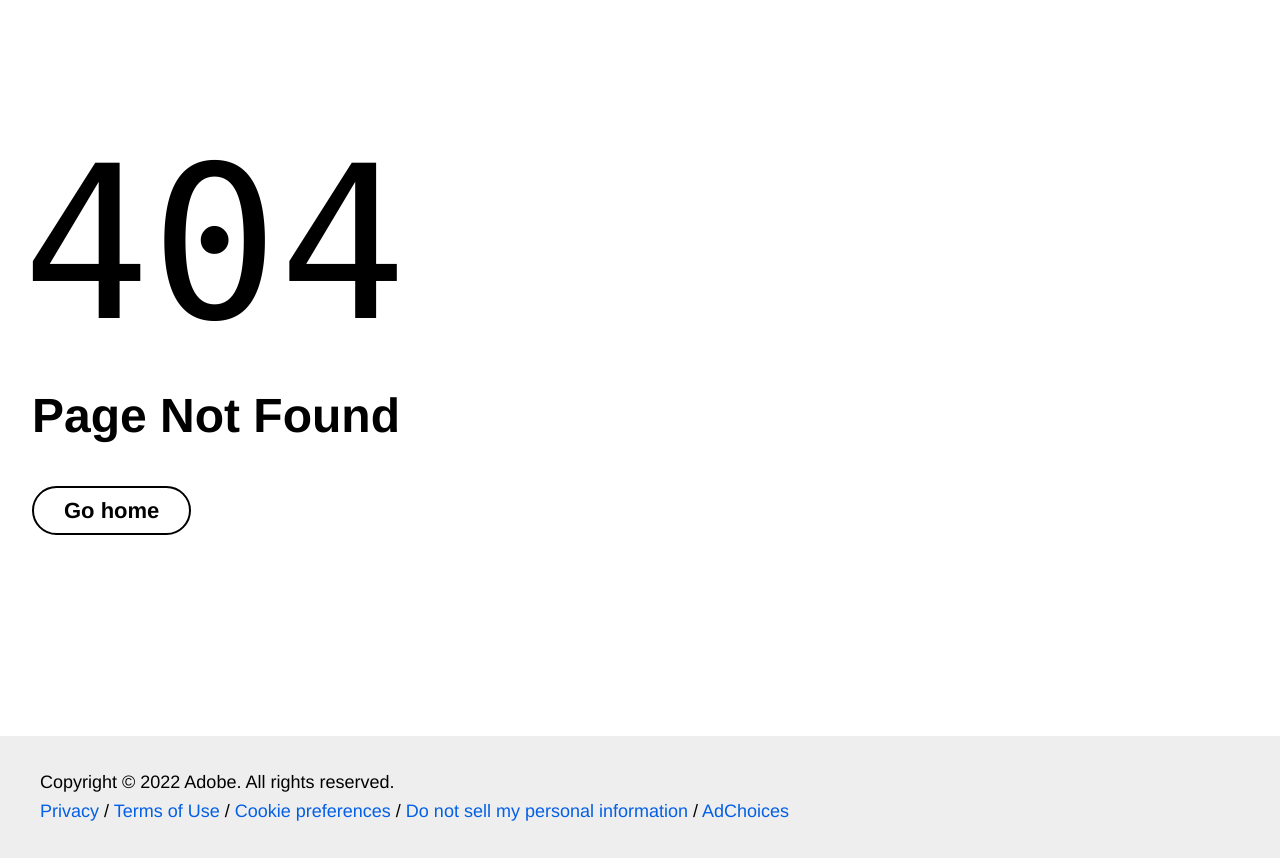
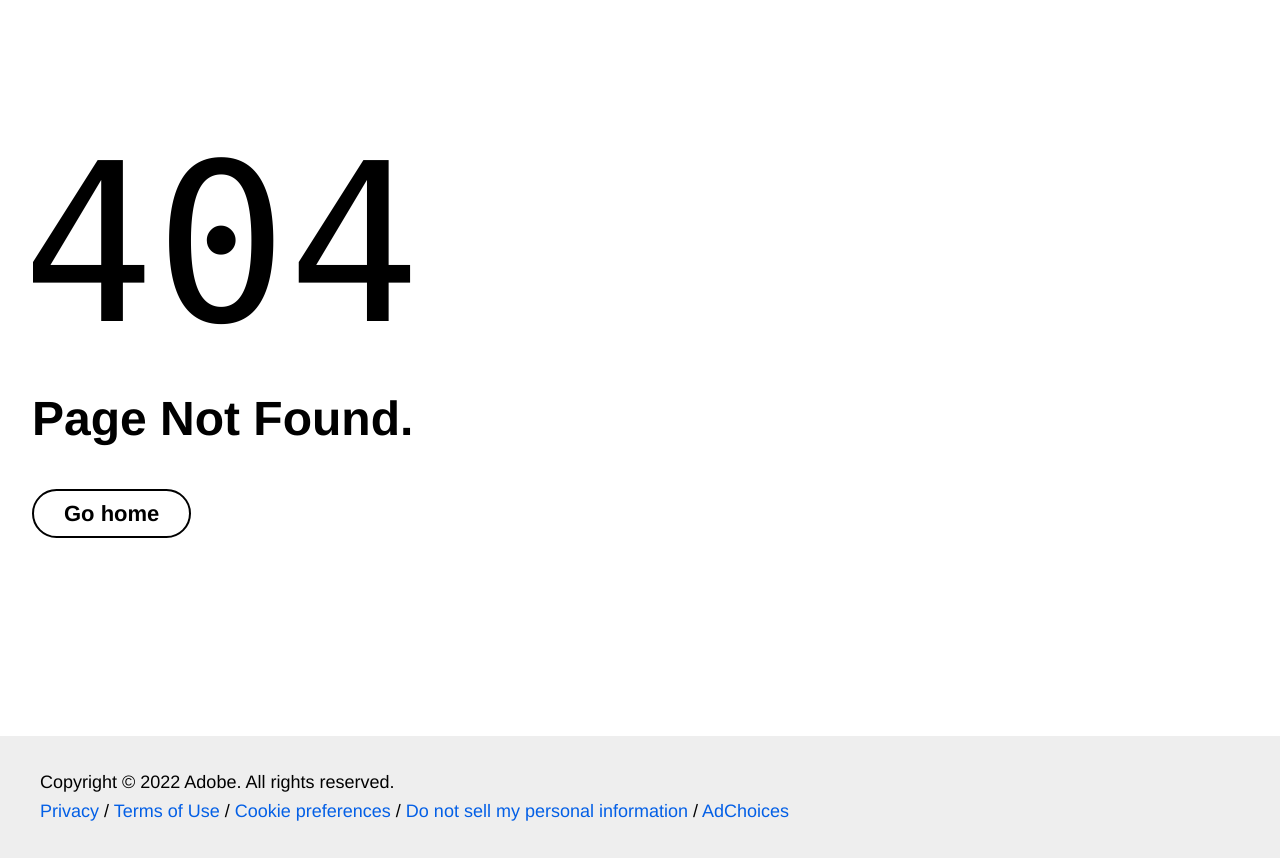
Before and after one commit to rootpea/helix-demo, a website with bundled scripts: page 404.html in a window 1280 px wide. Shown: the part 64-922 px from the top of the page. Built offline with nearby package versions, Linux system fonts and the light colour scheme; files whose address does not match are found by name.

Commit message:
Update 404.html

```diff
--- a/404.html
+++ b/404.html
@@ -55,7 +55,7 @@
       <svg viewBox="1 0 38 18" class="error-number">
         <text x="0" y="17">404</text>
       </svg>
-      <h2 class="error-message">Page Not Found</h2>
+      <h2 class="error-message">Page Not Found.</h2>
       <p class="button-container">
         <a href="/" class="button secondary error-button-home">Go home</a>
       </p>
```
